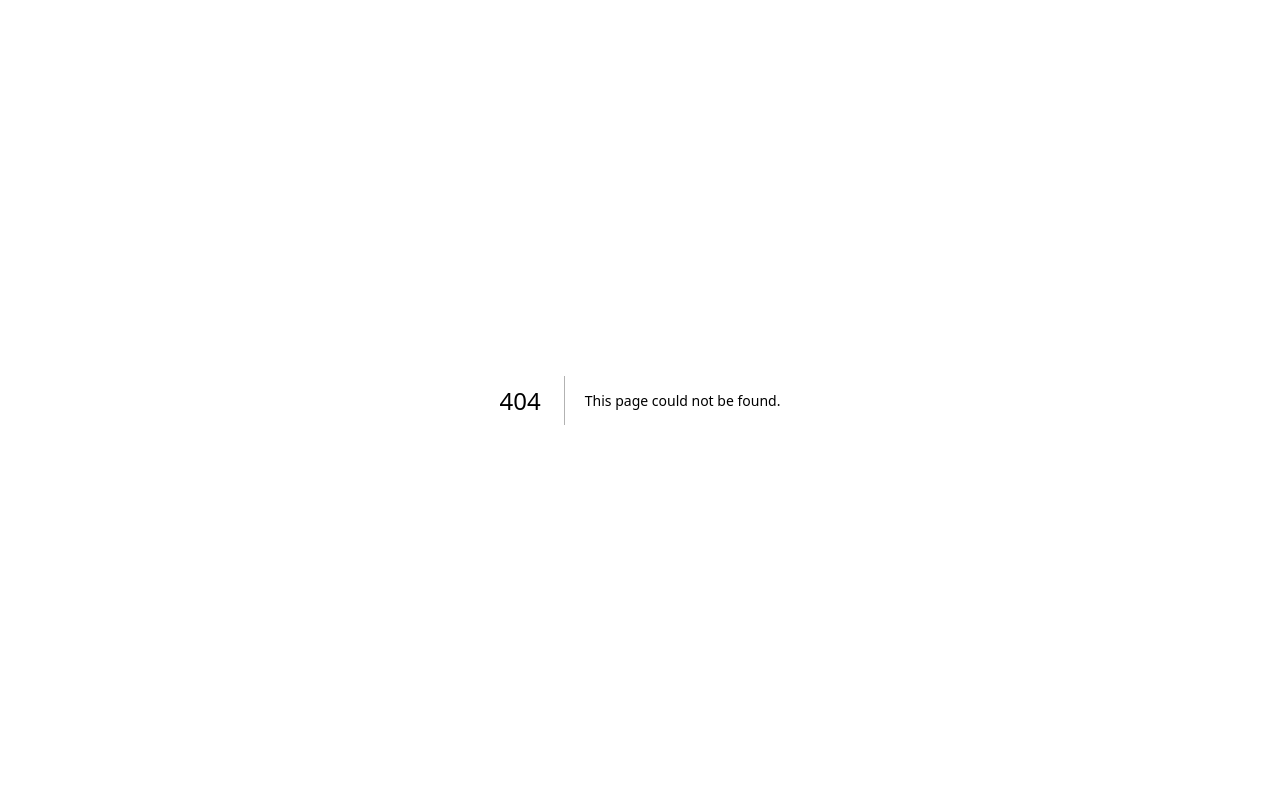
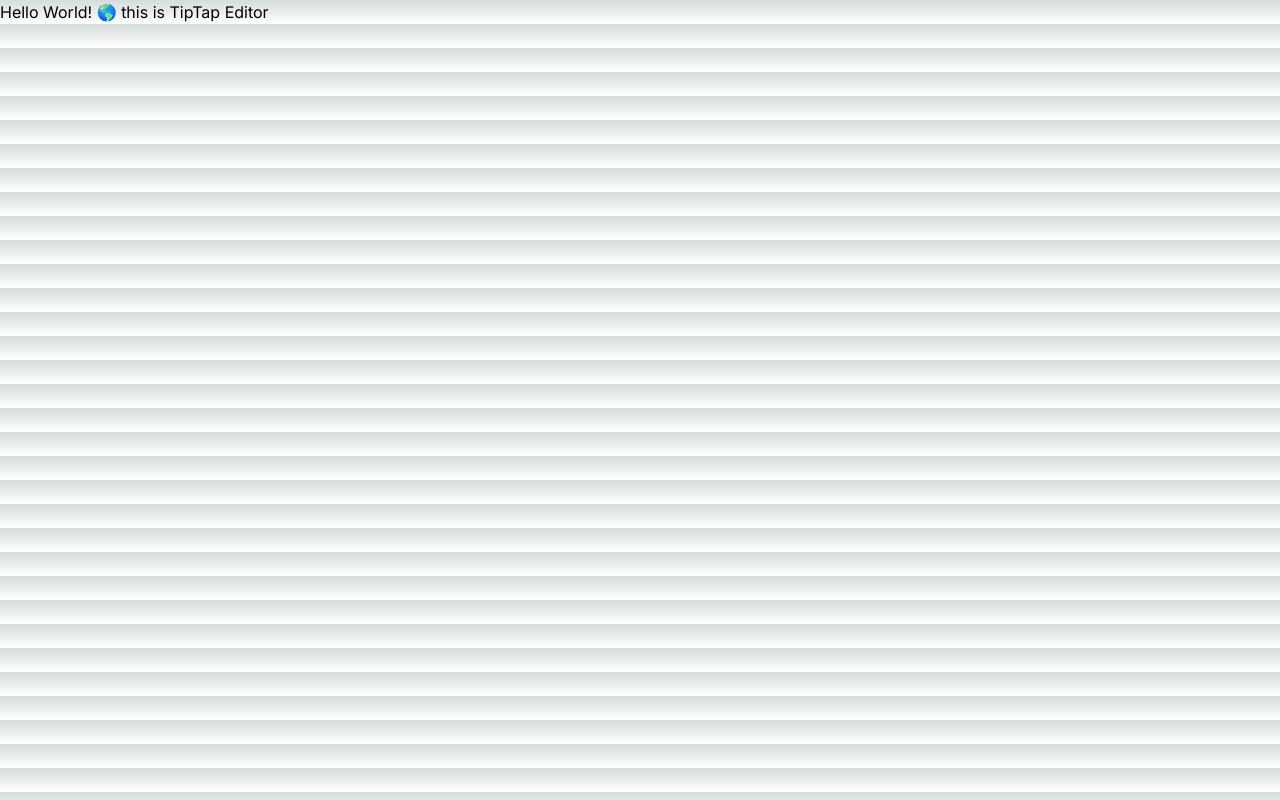
Before and after one commit to jaebungs/crochet-app, a Next.js app: page /post in a window 1280 px wide. Before the commit this address had no page. Built offline with nearby package versions, Linux system fonts and the light colour scheme.

Commit message:
add tiptip rich text editor initial setup

```diff
--- /dev/null
+++ b/app/post/page.tsx
@@ -0,0 +1,8 @@
+import RichTextEditor from '../../components/RichTextEditor'
+// import { RichTextEditor } from '@/components'
+
+export default function PostPage() {
+    return (
+        <RichTextEditor />
+    )
+}
--- /dev/null
+++ b/components/RichTextEditor.tsx
@@ -0,0 +1,19 @@
+'use client'
+
+import { useEditor, EditorContent } from '@tiptap/react'
+import StarterKit from '@tiptap/starter-kit'
+
+const RichTextEditor = () => {
+  const editor = useEditor({
+    extensions: [
+      StarterKit,
+    ],
+    content: '<p>Hello World! 🌎️ this is TipTap Editor</p>',
+  })
+
+  return (
+    <EditorContent editor={editor} />
+  )
+}
+
+export default RichTextEditor
--- a/package.json
+++ b/package.json
@@ -9,6 +9,9 @@
     "lint": "next lint"
   },
   "dependencies": {
+    "@tiptap/pm": "^2.1.13",
+    "@tiptap/react": "^2.1.13",
+    "@tiptap/starter-kit": "^2.1.13",
     "@types/node": "20.6.0",
     "@types/react": "18.2.21",
     "@types/react-dom": "18.2.7",
```
Also changed, not shown: 1 other file (tests, documents, lock files or other folders).
